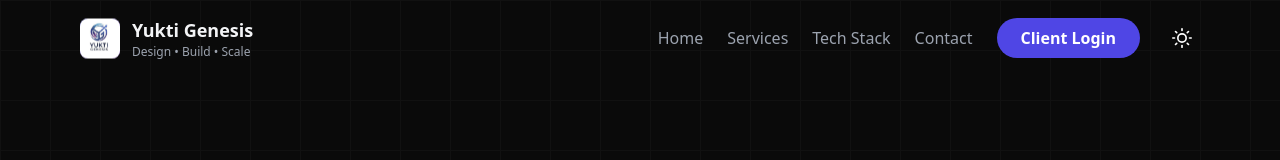
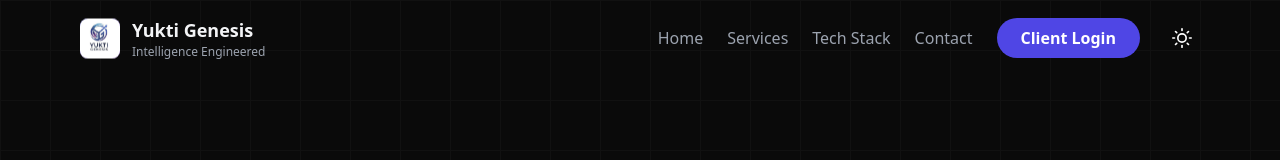
Before and after one commit to yuktidev/yuktienterprise, a React (Vite) app: page / in a window 1280 px wide. Shown: the top 160 px of the page. Built offline with nearby package versions, Linux system fonts and the light colour scheme.

Commit message:
Tag line added

```diff
--- a/src/App.tsx
+++ b/src/App.tsx
@@ -1004,7 +1004,7 @@ const Header = ({ isScrolled, openAuthModal, toggleTheme, config }) => {
             </div>
             <div className={`text-xs ${linkAccent}`}>
               {" "}
-              Design • Build • Scale{" "}
+              Intelligence Engineered{" "}
             </div>
           </div>
         </div>
```
